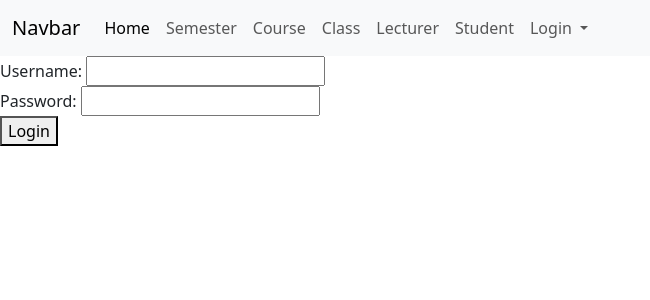
After one commit to lulubeanana17/University_Attendance_System_V1_Fullstack, a Django app: page /login/lecturer in a window 1280 px wide. The commit adds this page. Shown: the top 300 px of the page, without its empty margins (0-650 px from the left). Run offline with Django 4.2, Linux system fonts and the light colour scheme.

Commit message:
view for lecturer login done

```diff
--- a/attendance/templates/base.html
+++ b/attendance/templates/base.html
@@ -41,22 +41,20 @@
 {#        <li class="nav-item">#}
 {#          <a class="nav-link" href="{% url 'upload_files' %}">Upload file</a>#}
 {#        </li>#}
-        <li class="nav-item dropdown">
-          <a class="nav-link dropdown-toggle" href="#" role="button" data-bs-toggle="dropdown" aria-expanded="false">
-            Dropdown
-          </a>
-          <ul class="dropdown-menu">
-            <li><a class="dropdown-item" href="#">Action</a></li>
-            <li><a class="dropdown-item" href="#">Another action</a></li>
-            <li><hr class="dropdown-divider"></li>
-            <li><a class="dropdown-item" href="#">Something else here</a></li>
-          </ul>
-        </li>
        <li class="nav-item">
            {% if user.is_authenticated %}
-              {{ user.first_name }} <a class="nav-link" aria-disabled="true" href="{% url 'logout' %}">Logout</a>
+               <li class="nav-item">[{{ user.first_name }}]</li>
+               <li class="nav-item"><a class="nav-link" aria-disabled="true" href="{% url 'logout' %}">Logout</a></li>
            {% else %}
-              <a class="nav-link" aria-disabled="true" href="{% url 'administrator_login' %}">Login for Admin</a>
+               <li class="nav-item dropdown">
+                  <a class="nav-link dropdown-toggle" href="#" role="button" data-bs-toggle="dropdown" aria-expanded="false">
+                    Login
+                  </a>
+                  <ul class="dropdown-menu">
+                      <li><a class="nav-link" aria-disabled="true" href="{% url 'administrator_login' %}">Login for Admin</a></li>
+                      <li><a class="nav-link" aria-disabled="true" href="{% url 'lecturer_login' %}">Login for Lecturer</a></li>
+                  </ul>
+               </li>
            {% endif %}
        </li>
       </ul>
--- /dev/null
+++ b/attendance/templates/lecturer_login.html
@@ -0,0 +1,22 @@
+{% extends 'base.html' %}
+{% block title %}
+    Lecturer Login
+{% endblock %}
+
+{% block content %}
+<form method="post">
+    {% csrf_token %}
+    <label for="username">Username:</label>
+    <input type="text" name="username" required><br>
+
+    <label for="password">Password:</label>
+    <input type="password" name="password" required><br>
+
+    <button type="submit">Login</button>
+</form>
+
+{% if error_message %}
+    <p class="error">{{ error_message }}</p>
+{% endif %}
+
+{% endblock %}
--- a/attendance/urls.py
+++ b/attendance/urls.py
@@ -6,10 +6,11 @@ from attendance.views import HomePageView, list_semesters, detail_semester, deta
     StudentCreateView, ClassLecturerUpdateView, ClassStudentEnrolView, ClassLecturerAssignView, \
     remove_class_lecturer, remove_class_enrollment, SemesterUpdateView, SemesterDeleteView, CourseUpdateView, \
     CourseDeleteView, ClassUpdateView, ClassDeleteView, LecturerUpdateView, LecturerDeleteView, StudentUpdateView, \
-    StudentDeleteView, administrator_login, logoutUser
+    StudentDeleteView, administrator_login, logoutUser, lecturer_login
 
 urlpatterns = [
     path("login/administrator", administrator_login, name='administrator_login'),
+    path("login/lecturer", lecturer_login, name='lecturer_login'),
     path('logout', logoutUser, name='logout'),
     path("", HomePageView.as_view(), name="home"),
     path("semesters", list_semesters, name="semesters"),
--- a/attendance/views.py
+++ b/attendance/views.py
@@ -1,5 +1,6 @@
 from django.contrib.auth import login, authenticate, logout
 from django.contrib.auth.models import User
+from django.core.exceptions import ObjectDoesNotExist
 from django.http import HttpResponse
 from django.shortcuts import render, redirect, get_object_or_404
 from django.urls import reverse_lazy
@@ -285,6 +286,7 @@ def administrator_login(request):
         username = request.POST['username']
         password = request.POST['password']
         user = authenticate(request, username=username, password=password)
+
         if user is not None:
             if user.is_staff or user.is_superuser:
                 login(request, user)
@@ -296,6 +298,28 @@ def administrator_login(request):
 
     return render(request, 'administrator_login.html', {'error_message': error_message})
 
+# login for lecturers
+def lecturer_login(request):
+    error_message = None
+
+    if request.method == 'POST':
+        username = request.POST['username']
+        password = request.POST['password']
+        try:
+            lecturer = Lecturer.objects.get(lecturerInfo__username=username)
+            user = authenticate(request, username=username, password=password)
+
+            if user is not None and lecturer:
+                login(request, user)
+                return redirect('home')
+            else:
+                error_message = "Invalid username or password."
+        except ObjectDoesNotExist:
+            error_message = "Invalid username or you don't have lecturer access."
+
+    return render(request, 'lecturer_login.html', {'error_message': error_message})
+
+
 # logout for everyone
 def logoutUser(request):
     logout(request)
```
Also changed, not shown: db.sqlite3.
